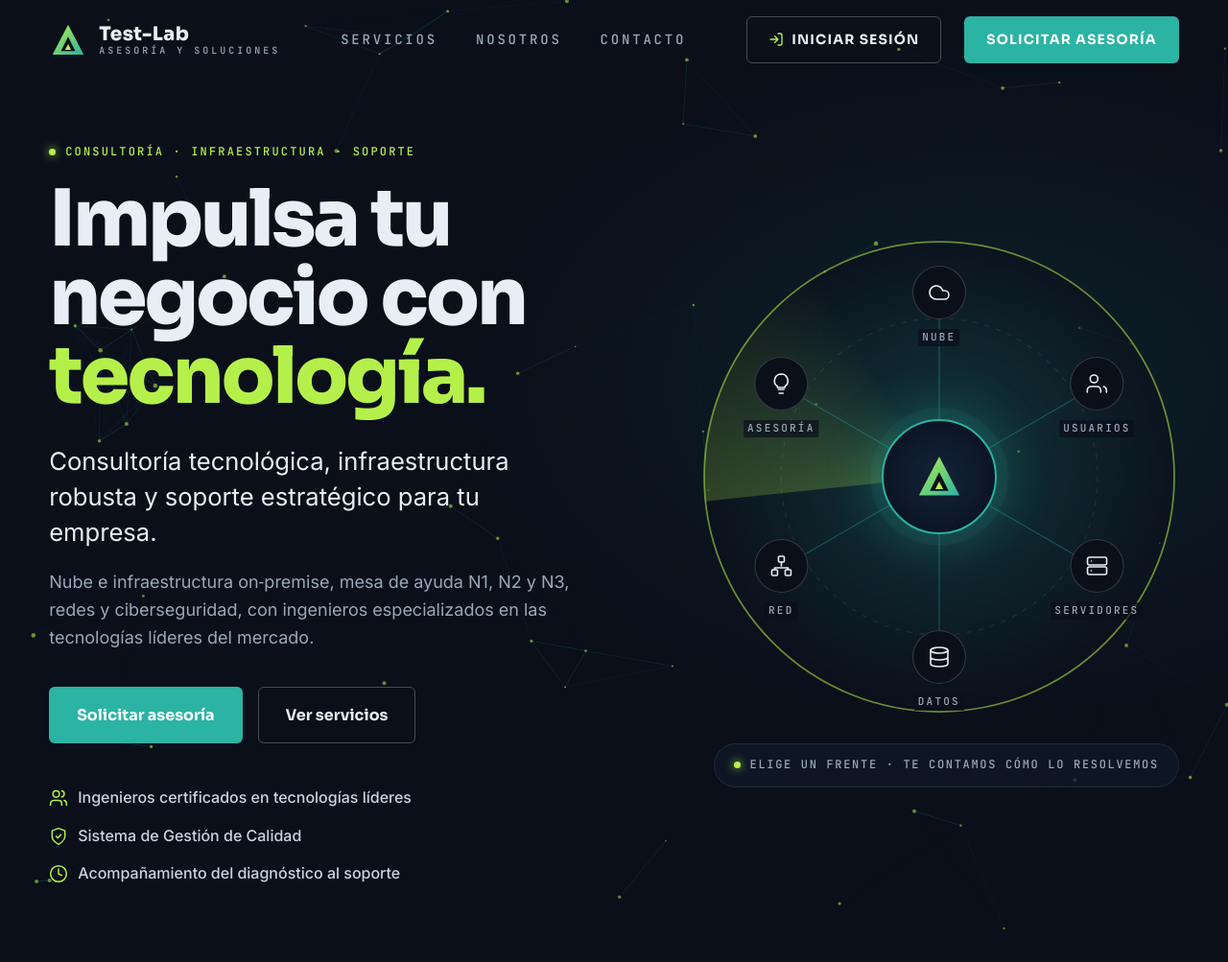
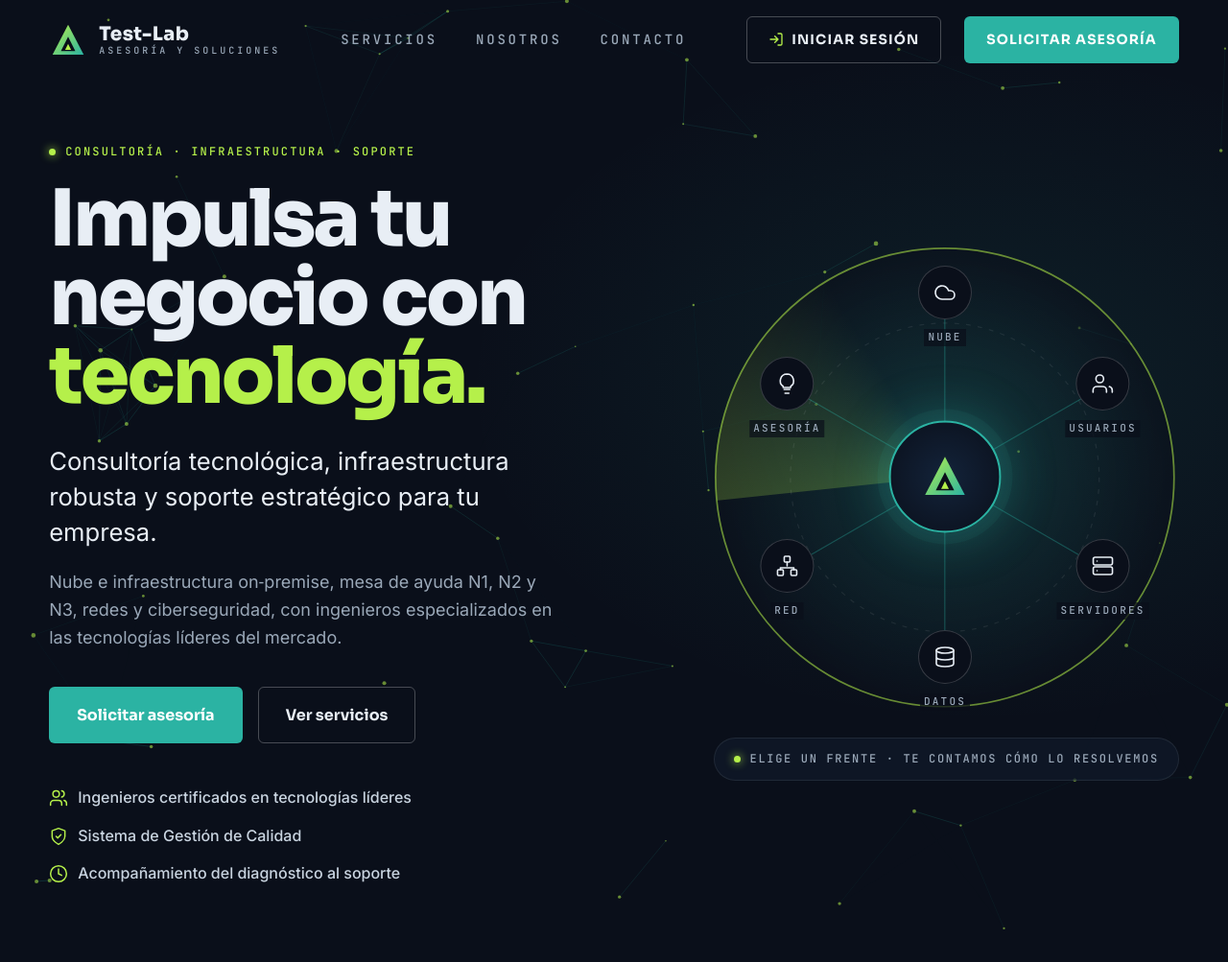
Before and after one commit to juan-sotelo1994/Pagina-Test, a Flask app: page / in a window 1280 px wide. Shown: the top 1003 px of the page at 96% size. Run offline with Flask 3, Linux system fonts and the light colour scheme; parts of the project's set-up code (start-up, migrations or seed data) failed here and were passed over.

Commit message:
Hero aún más amplio (contenedor de 1800 px y más separación)
Co-Authored-By: Claude Opus 5.5 <noreply@anthropic.com>

```diff
--- a/app/static/css/web.css
+++ b/app/static/css/web.css
@@ -55,9 +55,9 @@ a {
 
 .container {
     width: 100%;
-    max-width: 1560px;
+    max-width: 1800px;
     margin: 0 auto;
-    padding: 0 clamp(24px, 4vw, 64px);
+    padding: 0 clamp(24px, 4vw, 72px);
 }
 
 /* ---------- Botones ---------- */
@@ -304,7 +304,7 @@ a {
     display: grid;
     grid-template-columns: 1.1fr 1fr;
     align-items: center;
-    gap: clamp(48px, 8vw, 160px);
+    gap: clamp(48px, 12vw, 260px);
 }
 
 .hero h1 {
```
